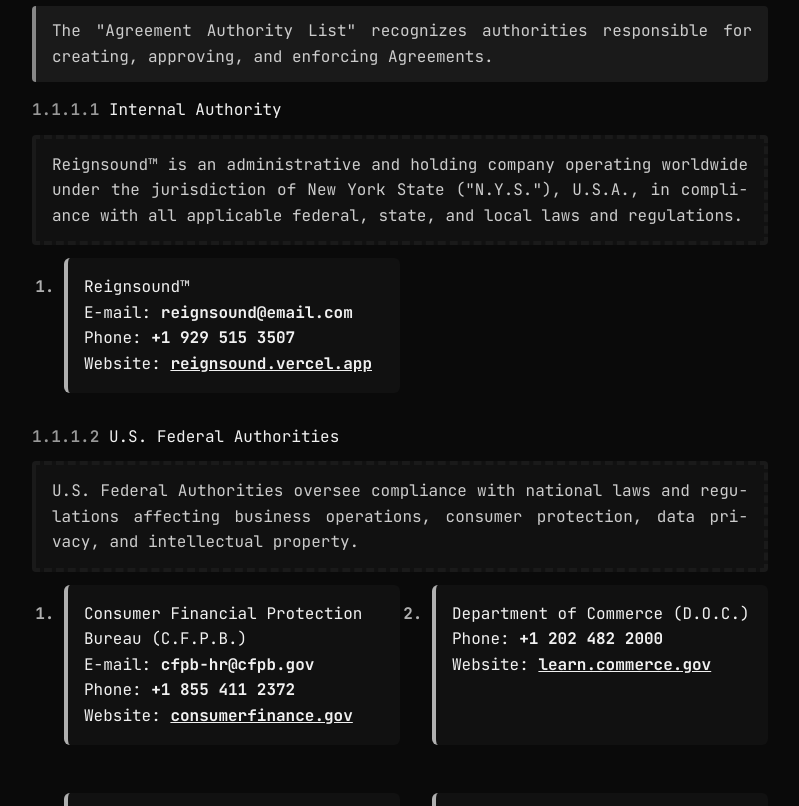
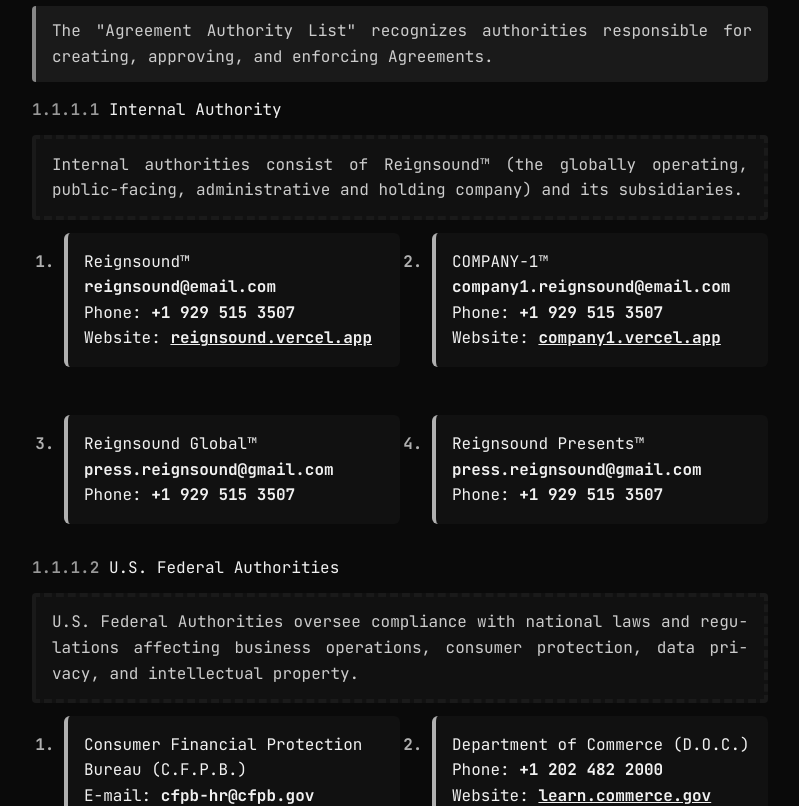
Before and after one commit to umbrellaholdinggroup/reignsound, a Next.js app: page / in a window 1280 px wide. Shown: the part 980-1786 px from the top of the page, without its empty margins (240-1039 px from the left). Built offline with nearby package versions, Linux system fonts and the light colour scheme.

Commit message:
Adding subsidiaries to Internal Authories list

```diff
--- a/app/page.js
+++ b/app/page.js
@@ -68,15 +68,34 @@
 
         <h6 className="sub-sub-sub-subsection-title">Internal Authority</h6>
         <p className="sub-sub-subsection-description">
-          Reignsound&trade; is an administrative and holding company operating worldwide under the jurisdiction of New York State ("N.Y.S."), U.S.A., in compliance with all applicable federal, state, and local laws and regulations.
+          Internal authorities consist of Reignsound&trade; (the globally operating, public-facing, administrative and holding company) and its subsidiaries.
         </p>
 
         <ol style={{ paddingLeft: "2em" }}>
           <li>
             Reignsound&trade;<br />
-            E-mail: <a href="mailto:reignsoundrecords@gmail.com">reignsound@email.com</a><br />
+            <a href="mailto:reignsound@email.com">reignsound@email.com</a><br />
             Phone: <a href="tel:+19295153507" className="phone-link">+1 929 515 3507</a><br />
             Website: <a href="https://reignsound.vercel.app">reignsound.vercel.app</a>
+          </li>
+
+          <li>
+            COMPANY-1&trade;<br />
+            <a href="mailto:company1.reignsound@gmail.com">company1.reignsound@email.com</a><br />
+            Phone: <a href="tel:+19295153507" className="phone-link">+1 929 515 3507</a><br />
+            Website: <a href="https://company1.vercel.app">company1.vercel.app</a>
+          </li>
+
+          <li>
+            Reignsound Global&trade;<br />
+            <a href="mailto:press.reignsound@gmail.com">press.reignsound@gmail.com</a><br />
+            Phone: <a href="tel:+19295153507" className="phone-link">+1 929 515 3507</a><br />
+          </li>
+
+          <li>
+            Reignsound Presents&trade;<br />
+            <a href="mailto:press.reignsound@gmail.com">press.reignsound@gmail.com</a><br />
+            Phone: <a href="tel:+19295153507" className="phone-link">+1 929 515 3507</a><br />
           </li>
         </ol>
 
```
Also changed, not shown: public/subsidiaries/logo-4.png (added).
